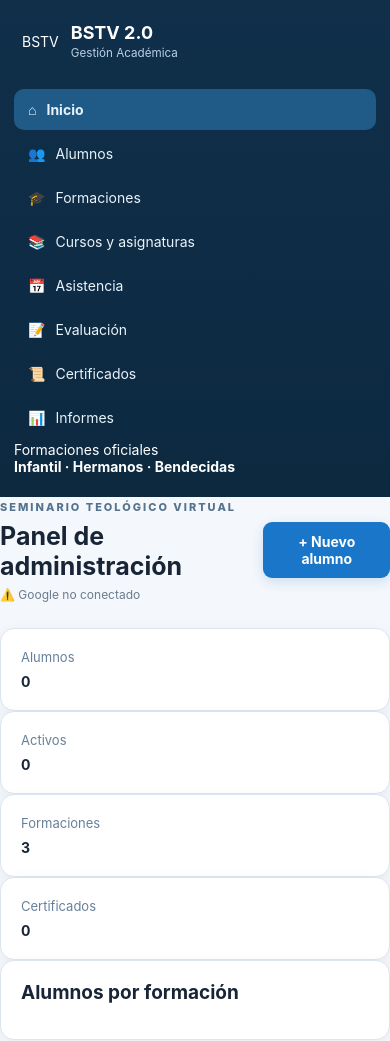
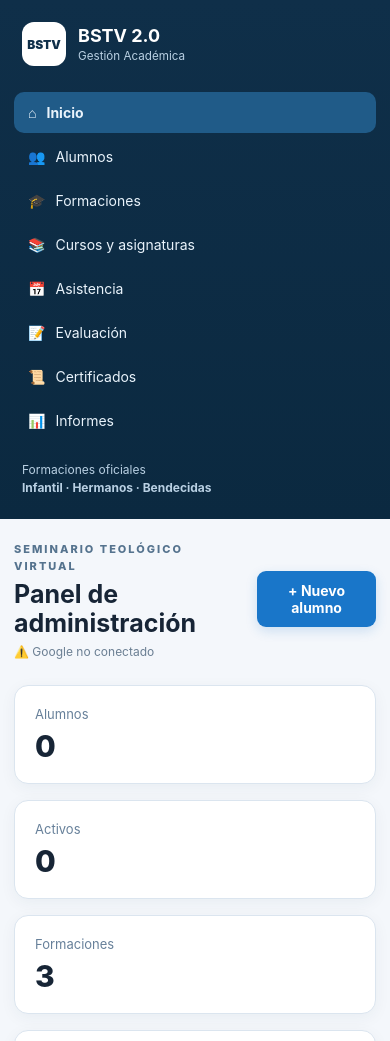
Before and after one commit to seminarioteologicovirtual-bot/bstv-registro-alumnos-espa-a, a plain HTML site: page index.html in a window 390 px wide. Shown: the top 1041 px of the page. Drawn offline with Linux system fonts and the light colour scheme; no server answers.

Commit message:
Update styles.css

```diff
--- a/styles.css
+++ b/styles.css
@@ -1,51 +1,90 @@
 *{box-sizing:border-box}
 :root{
-  --navy:#102f4a;--navy2:#173f62;--blue:#1976c9;--blue2:#2b8ad6;
-  --bg:#f4f7fb;--card:#fff;--text:#182536;--muted:#6b7b8f;
-  --border:#dce5ef;--success:#198754;--danger:#d9534f;
+  --navy:#0f2f49;--navy2:#194b72;--blue:#1976c9;--blue2:#2b8ad6;
+  --bg:#f4f7fb;--card:#fff;--text:#172536;--muted:#6b7f93;
+  --border:#dbe5ef;--success:#16834b;--danger:#d9534f
 }
 html,body{margin:0;padding:0;min-height:100%;font-family:Inter,Segoe UI,Arial,sans-serif;background:var(--bg);color:var(--text)}
 body{font-size:14px}
 button,input,select{font:inherit}
 button{cursor:pointer}
+
+/* Estructura principal */
 .app{display:flex;min-height:100vh}
-.sidebar{position:fixed;left:0;top:0;bottom:0;width:252px;background:linear-gradient(180deg,var(--navy),#0c2940);color:#fff;padding:22px 14px;z-index:10}
+.sidebar{position:fixed;left:0;top:0;bottom:0;width:252px;background:linear-gradient(180deg,var(--navy),#0b2940);color:#fff;padding:22px 14px;z-index:20}
 .brand{display:flex;align-items:center;gap:12px;padding:0 8px 26px}
-.brandMark{width:44px;height:44px;border-radius:12px;background:#fff;color:var(--navy);display:grid;place-items:center;font-weight:900}
+.logo{width:44px;height:44px;border-radius:12px;background:#fff;color:var(--navy);display:grid;place-items:center;font-weight:900;font-size:12px}
 .brand strong{display:block;font-size:18px}.brand small{display:block;color:#b9d0e3;margin-top:3px}
-.nav{width:100%;border:0;background:transparent;color:#e9f3fb;text-align:left;padding:12px 14px;margin:3px 0;border-radius:10px;display:flex;align-items:center;gap:10px}
+.sidebar nav{display:flex;flex-direction:column;gap:3px}
+.nav{width:100%;border:0;background:transparent;color:#e9f3fb;text-align:left;padding:12px 14px;margin:0;border-radius:10px;display:flex;align-items:center;gap:10px}
 .nav:hover{background:rgba(255,255,255,.08)}
 .nav.active{background:#205b88;font-weight:700}
-.sidebarFooter{position:absolute;left:22px;right:22px;bottom:22px;color:#b9d0e3;font-size:12px;line-height:1.5}
-.main{margin-left:252px;width:calc(100% - 252px);padding:32px 36px 50px}
+.side-note{position:absolute;left:22px;right:22px;bottom:22px;color:#b9d0e3;font-size:12px;line-height:1.5}
+
+main{margin-left:252px;width:calc(100% - 252px);min-width:0;padding:32px 36px 50px}
+.topbar{display:flex;align-items:flex-start;justify-content:space-between;gap:20px;margin-bottom:26px}
 .eyebrow{font-size:11px;letter-spacing:2px;font-weight:800;color:#55738e}
-h1{font-size:30px;margin:7px 0 0}.cloud{font-size:12px;color:var(--muted);margin-top:6px}.cloud.ok{color:var(--success);font-weight:700}
-.topbar{display:flex;align-items:flex-start;justify-content:space-between;gap:20px;margin-bottom:26px}
+h1{font-size:30px;line-height:1.15;margin:7px 0 0}
+.cloud{font-size:12px;color:var(--muted);margin-top:6px}.cloud.ok{color:var(--success);font-weight:700}
 .primary{border:0;background:var(--blue);color:#fff;padding:11px 17px;border-radius:9px;font-weight:700;box-shadow:0 4px 12px rgba(25,118,201,.18)}
 .primary:hover{background:#1267ae}
 .secondary{border:1px solid var(--border);background:#f7f9fc;color:#28445d;padding:9px 13px;border-radius:8px;font-weight:600}
 .secondary:hover{background:#edf3f9}
-.kpis{display:grid;grid-template-columns:repeat(4,1fr);gap:16px;margin-bottom:18px}
-.card,.panel{background:var(--card);border:1px solid var(--border);border-radius:14px;box-shadow:0 4px 16px rgba(24,54,82,.05)}
-.card{padding:20px}
-.card span{display:block;color:#67809a;font-size:13px;margin-bottom:8px}.card strong{display:block}.card p{color:var(--muted)}
-.kpi{font-size:30px;font-weight:800}
-.grid2{display:grid;grid-template-columns:1fr 1fr;gap:18px}
-.panel{padding:20px;margin-bottom:18px}.panelHead{display:flex;justify-content:space-between;align-items:center;gap:15px;margin-bottom:15px}.panel h2{font-size:19px;margin:0}
+
+/* Dashboard */
+.cards{display:grid;grid-template-columns:repeat(4,minmax(0,1fr));gap:16px;margin-bottom:18px}
+.card{background:var(--card);border:1px solid var(--border);border-radius:14px;padding:20px;box-shadow:0 4px 16px rgba(24,54,82,.05);min-width:0}
+.card span{display:block;color:#67809a;font-size:13px;margin-bottom:8px}
+.card strong{display:block;font-size:30px;line-height:1.1;font-weight:800}
+.grid2{display:grid;grid-template-columns:minmax(0,1fr) minmax(0,1fr);gap:18px}
+.panel{background:var(--card);border:1px solid var(--border);border-radius:14px;box-shadow:0 4px 16px rgba(24,54,82,.05);padding:20px;margin-bottom:18px;min-width:0}
+.panelHead{display:flex;justify-content:space-between;align-items:center;gap:15px;margin-bottom:15px}
+.panelHead h2{font-size:19px;margin:0}
+.empty{text-align:center;color:var(--muted);padding:24px}
 .bar{height:8px;background:#e8eef4;border-radius:10px;overflow:hidden}.bar i{display:block;height:100%;background:var(--blue);border-radius:10px}
+
+/* Alumnos */
+.actions{display:flex;gap:8px;align-items:center}
+.actions input{width:260px}
 .tableWrap{overflow:auto;border:1px solid var(--border);border-radius:10px}
-table{width:100%;border-collapse:collapse;background:#fff}th,td{padding:12px 13px;text-align:left;border-bottom:1px solid #edf1f5;white-space:nowrap}th{font-size:11px;letter-spacing:.5px;text-transform:uppercase;color:#61758a;background:#f7f9fc}tr:last-child td{border-bottom:0}
-.searchRow{display:flex;gap:8px;margin-bottom:14px}.searchRow input{flex:1;max-width:360px}
+table{width:100%;border-collapse:collapse;background:#fff}
+th,td{padding:12px 13px;text-align:left;border-bottom:1px solid #edf1f5;white-space:nowrap}
+th{font-size:11px;letter-spacing:.5px;text-transform:uppercase;color:#61758a;background:#f7f9fc}
+tr:last-child td{border-bottom:0}
+.formationCards{grid-template-columns:repeat(3,minmax(0,1fr))}
+
+/* Formularios y ventanas */
 input,select{width:100%;border:1px solid #cfdbe7;background:#fff;border-radius:8px;padding:10px 11px;color:var(--text);outline:none}
 input:focus,select:focus{border-color:var(--blue);box-shadow:0 0 0 3px rgba(25,118,201,.1)}
-.formGrid{display:grid;grid-template-columns:1fr 1fr;gap:14px}label{display:flex;flex-direction:column;gap:6px;font-weight:600;color:#38536b}label input,label select{font-weight:400}
-.modal{position:fixed;inset:0;background:rgba(8,27,43,.55);display:none;align-items:center;justify-content:center;padding:20px;z-index:100}.modal.open{display:flex}
+.formGrid{display:grid;grid-template-columns:1fr 1fr;gap:14px}
+label{display:flex;flex-direction:column;gap:6px;font-weight:600;color:#38536b}
+label input,label select{font-weight:400}
+.modal{position:fixed;inset:0;background:rgba(8,27,43,.55);display:none;align-items:center;justify-content:center;padding:20px;z-index:100}
+.modal.open{display:flex}
 .modalBox{background:#fff;width:min(720px,100%);max-height:90vh;overflow:auto;border-radius:16px;padding:22px;box-shadow:0 20px 60px rgba(0,0,0,.25)}
-.modalHead{display:flex;align-items:center;justify-content:space-between;margin-bottom:20px}.modalHead h2{margin:0}.modalHead button{border:0;background:#eef3f7;border-radius:50%;width:34px;height:34px;font-size:20px}
+.modalHead{display:flex;align-items:center;justify-content:space-between;margin-bottom:20px}
+.modalHead h2{margin:0}
+.modalHead button{border:0;background:#eef3f7;border-radius:50%;width:34px;height:34px;font-size:20px}
 .modalActions{display:flex;justify-content:flex-end;gap:10px;margin-top:20px}
-.empty{text-align:center;color:var(--muted);padding:24px}
+
+/* Vistas */
 .view{display:none}.view.active{display:block}
-.formationsGrid{display:grid;grid-template-columns:repeat(3,1fr);gap:16px}
-.toast{position:fixed;right:24px;bottom:24px;background:#183b58;color:#fff;padding:12px 16px;border-radius:10px;z-index:200}
-@media(max-width:900px){.sidebar{width:210px}.main{margin-left:210px;width:calc(100% - 210px);padding:25px}.kpis{grid-template-columns:repeat(2,1fr)}.grid2,.formationsGrid{grid-template-columns:1fr}}
-@media(max-width:650px){.sidebar{position:relative;width:100%;height:auto;bottom:auto}.sidebarFooter{position:static;margin:20px 8px 0}.app{display:block}.main{margin-left:0;width:100%;padding:20px 14px}.topbar{align-items:center}.topbar h1{font-size:25px}.kpis{grid-template-columns:1fr 1fr}.formGrid{grid-template-columns:1fr}}
+
+/* Responsive */
+@media(max-width:1050px){
+  .cards{grid-template-columns:repeat(2,minmax(0,1fr))}
+  .grid2,.formationCards{grid-template-columns:1fr}
+}
+@media(max-width:700px){
+  .sidebar{position:relative;width:100%;height:auto;bottom:auto}
+  .side-note{position:static;margin:20px 8px 0}
+  .app{display:block}
+  main{margin-left:0;width:100%;padding:20px 14px}
+  .topbar{align-items:center}
+  h1{font-size:25px}
+  .cards{grid-template-columns:1fr 1fr}
+  .formGrid{grid-template-columns:1fr}
+  .panelHead{align-items:flex-start;flex-direction:column}
+  .actions{width:100%}.actions input{width:100%}
+}
+@media(max-width:450px){.cards{grid-template-columns:1fr}}
```
